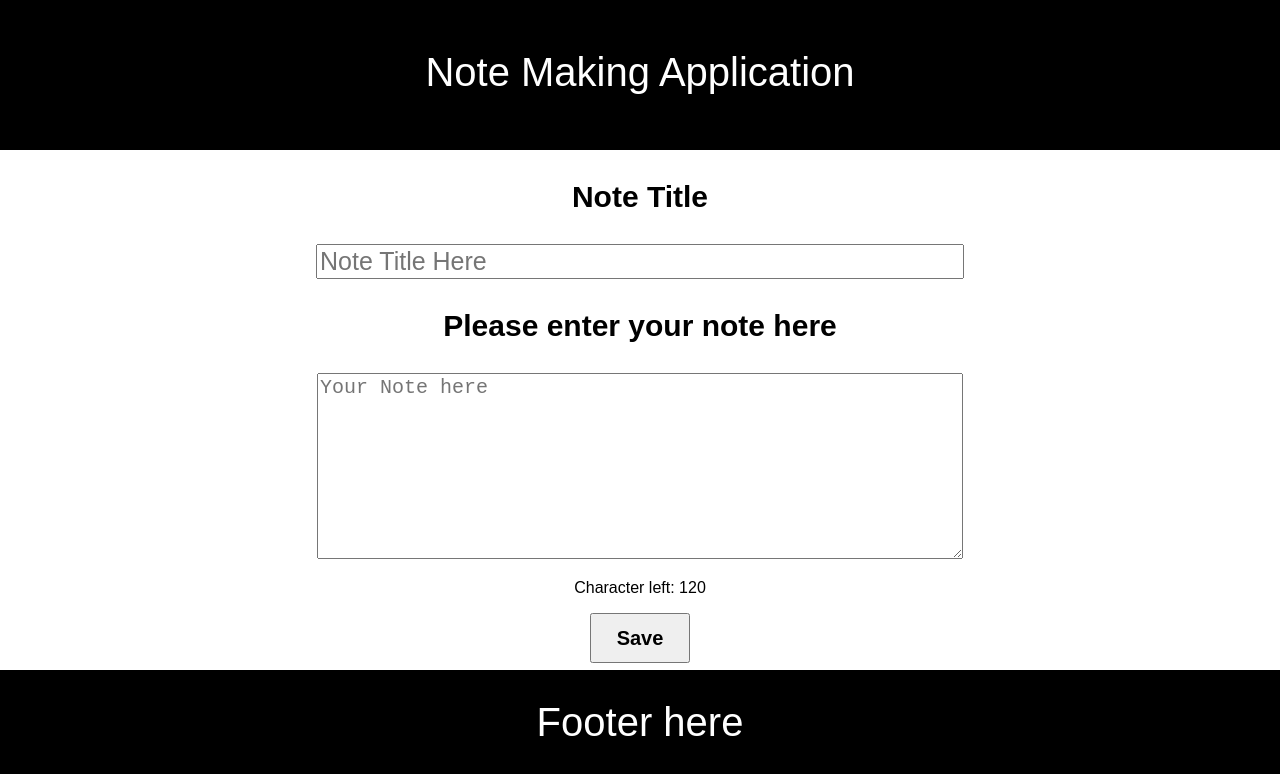
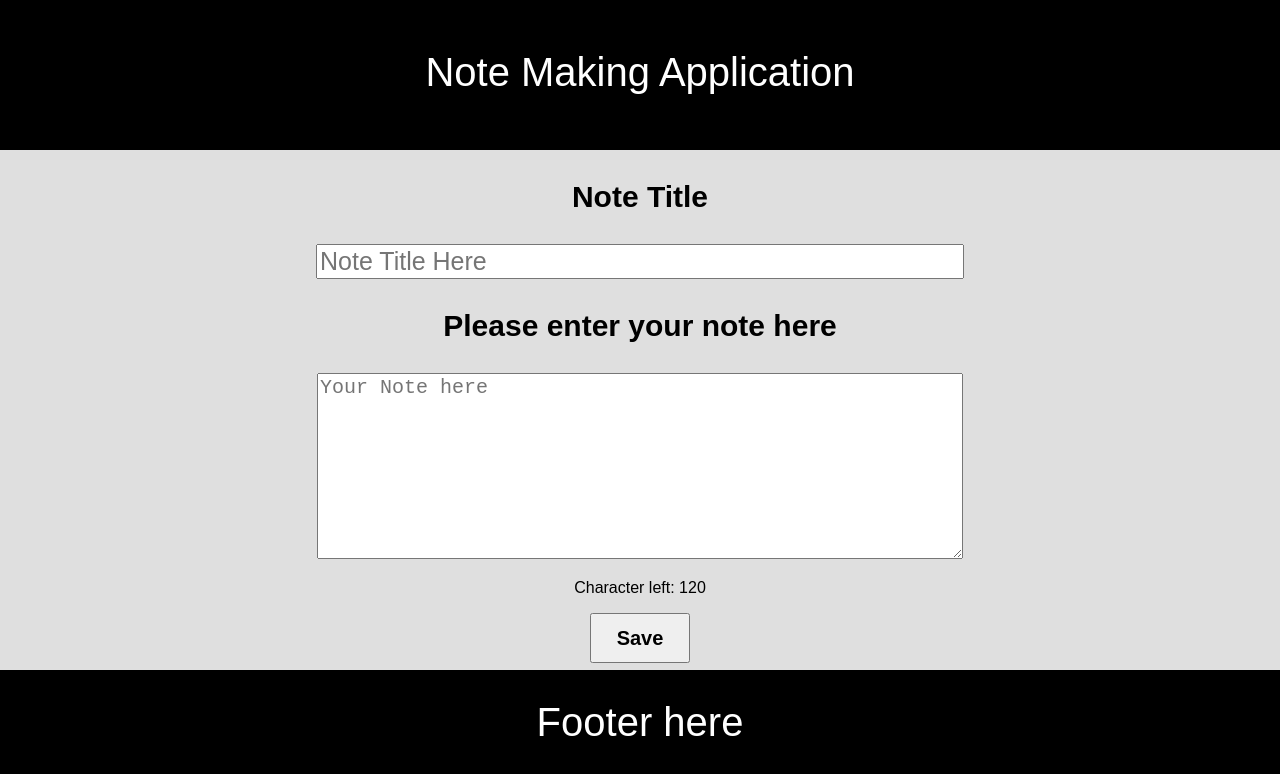
Before and after one commit to siddharth-lakhara/note-app, a React (Create React App) app: page / in a window 1280 px wide. Shown: the top 774 px of the page. Built offline with nearby package versions, Linux system fonts and the light colour scheme.

Commit message:
modifying css

```diff
--- a/src/components/body/body.css
+++ b/src/components/body/body.css
@@ -2,6 +2,7 @@
     flex: 1;
     flex-direction: inherit;
     justify-content: space-around;
+    background-color:#dfdfdf;
 }
 
 .body-noteTitleText, .body-noteBodyText {
--- a/src/components/history/history.css
+++ b/src/components/history/history.css
@@ -3,6 +3,7 @@
     flex-direction: inherit;
     justify-content: space-around;
     font-size: 25px;
+    background-color: #dfdfdf;
 }
 
 .history-goBackButton {
--- a/src/components/history/shownotes.jsx
+++ b/src/components/history/shownotes.jsx
@@ -6,7 +6,7 @@ class ShowNotes extends React.Component {
   render() {
     return (
       this.props.noteStorage.map(elem => (
-        <div>
+        <div key={elem.key}>
           <button
             className="ShowNotes-titleButton"
             onClick={this.props.editNotes}
```
